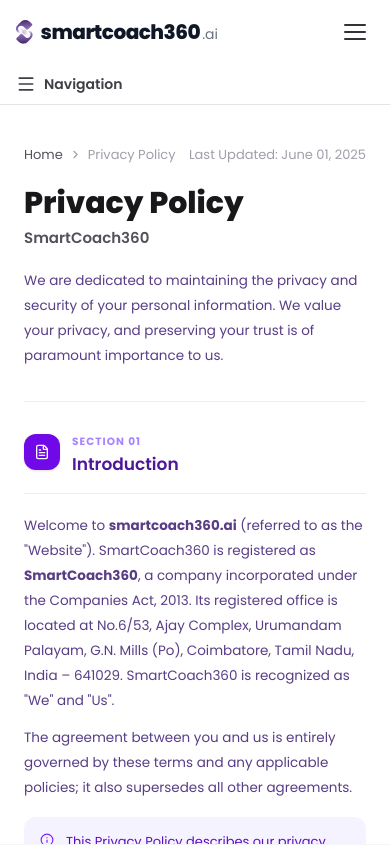
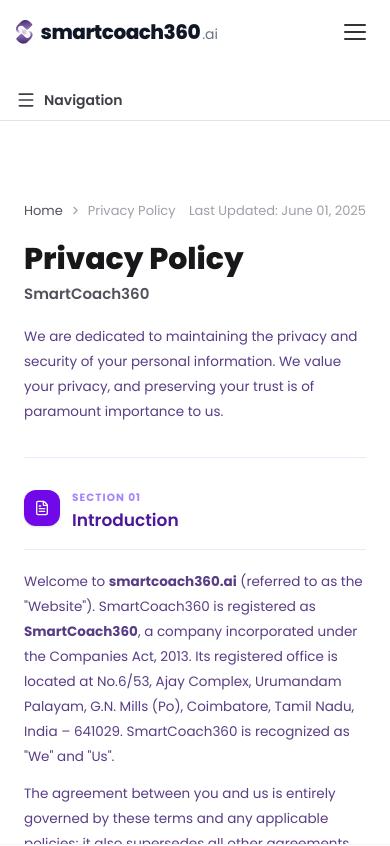
Before and after one commit to Suraj8517/smartcoach360-new-theme, a React (Vite) app: page /privacy-policy in a window 390 px wide. Shown: the top 846 px of the page. Built offline with nearby package versions, Linux system fonts and the light colour scheme.

Commit message:
new updates

```diff
--- a/src/pages/PrivacyPolicy.jsx
+++ b/src/pages/PrivacyPolicy.jsx
@@ -79,7 +79,7 @@
   };
 
   return (
-    <div className="font-poppins flex flex-col h-screen overflow-hidden pt-16 xl:pt-4">
+    <div className="font-poppins flex flex-col h-screen overflow-hidden pt-20 xl:pt-4">
 
       {/* Mobile menu bar */}
       <div className="flex md:hidden items-center px-4 py-2.5 border-b border-zinc-200 bg-white gap-2.5">
@@ -167,7 +167,7 @@
 
         {/* Content */}
         <main ref={contentRef} className="flex-1 overflow-y-auto bg-white">
-          <div className="font-poppins max-w-3xl mx-auto px-6 md:px-8 pt-10 pb-20">
+          <div className="font-poppins max-w-3xl mx-auto px-6 md:px-8 pt-20 pb-20">
 
             {/* Breadcrumb */}
             <div className="flex items-center justify-between flex-wrap gap-2 text-[13px] text-zinc-400 mb-5">
--- a/src/pages/TermsAndConditions.jsx
+++ b/src/pages/TermsAndConditions.jsx
@@ -173,7 +173,7 @@
 
         {/* Content */}
         <main ref={contentRef} className="flex-1 overflow-y-auto bg-white">
-          <div className="font-poppins max-w-3xl mx-auto px-6 md:px-8 pt-10 pb-20">
+          <div className="font-poppins max-w-3xl mx-auto px-6 md:px-8 pt-20 pb-20">
 
             {/* Breadcrumb */}
             <div className="flex items-center justify-between flex-wrap gap-2 text-[13px] text-zinc-400 mb-5">
```
